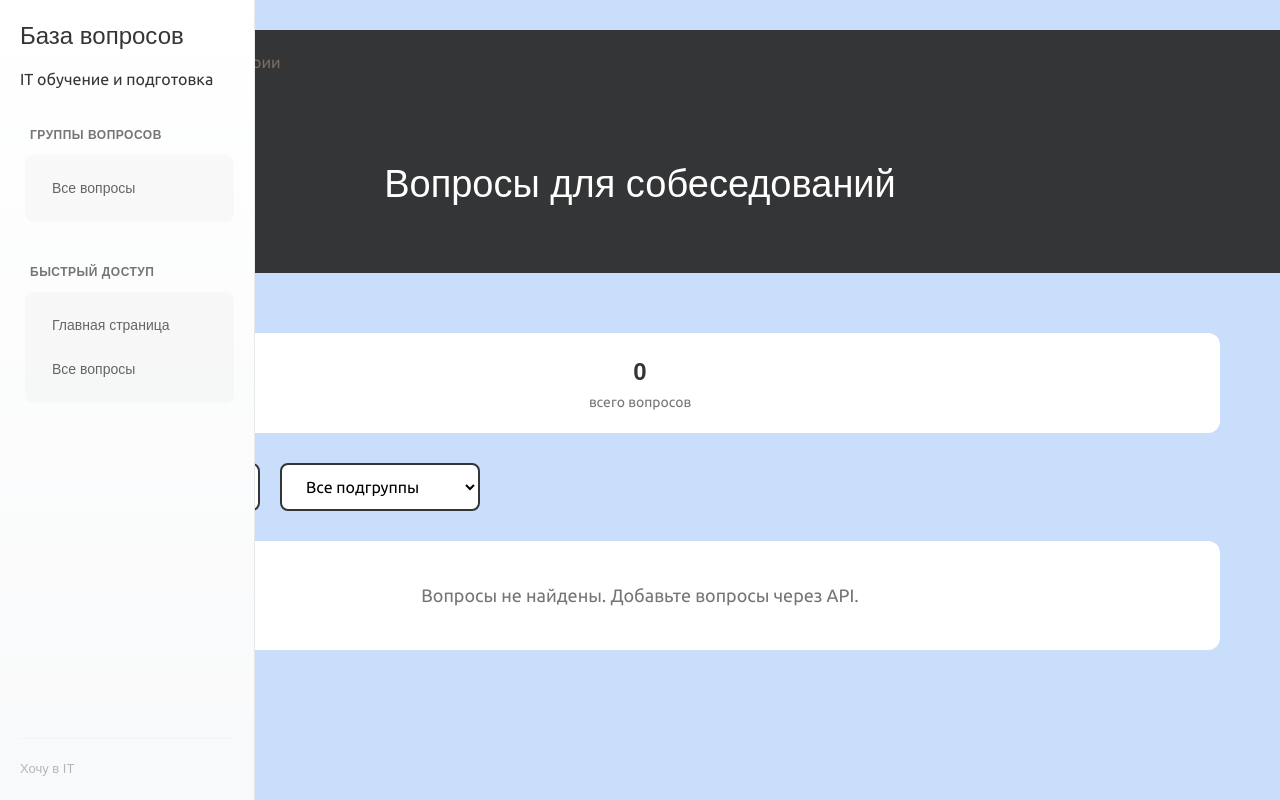
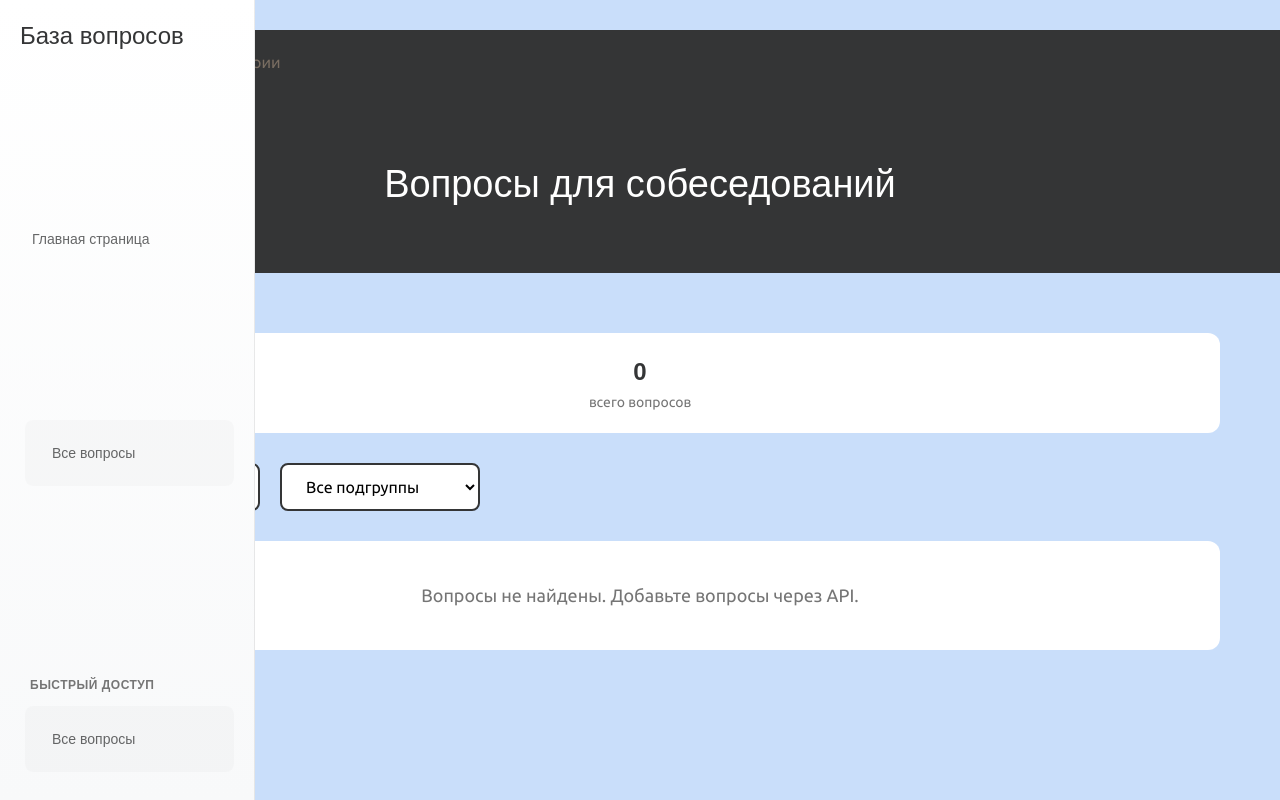
Before and after one commit to nurislam223/support_it, a FastAPI app: template app/templates/question.html in a window 1280 px wide. Run offline with FastAPI, Linux system fonts and the light colour scheme; the template is opened without the code that fills it, so the values that code supplies are empty; parts of the project's set-up code (start-up, migrations or seed data) failed here and were passed over; some web fonts are replaced.

Commit message:
Delete excess texts

```diff
--- a/app/templates/sidebar.html
+++ b/app/templates/sidebar.html
@@ -1,9 +1,8 @@
 <!-- templates/sidebar.html -->
 <div>
   <h1>База<br>вопросов</h1>
-
+<a href="/" class="nav-item" tabindex="0">Главная страница</a>
   <div class="sidebar-section">
-    <h2 class="section-title">Группы вопросов</h2>
     <div class="nav-list">
       <a href="/questions" class="nav-item" tabindex="0">Все вопросы</a>
       {% for group in groups %}
@@ -36,8 +35,6 @@
   </div>
 </div>
 
-<div class="footer-note">Хочу в IT</div>
-
 {% if current_user %}
 <script>
 document.getElementById('logoutBtn').addEventListener('click', function(e) {
--- a/app/templates/sidebar_questions.html
+++ b/app/templates/sidebar_questions.html
@@ -1,11 +1,9 @@
 <!-- templates/sidebar_questions.html -->
 <div class="sidebar-header">
   <h1 class="sidebar-title">База вопросов</h1>
-  <p class="sidebar-subtitle">IT обучение и подготовка</p>
 </div>
-
+<a href="/" class="nav-item" tabindex="0">Главная страница</a>
 <div class="sidebar-section">
-  <h2 class="section-title">Группы вопросов</h2>
   <div class="nav-list">
     <a href="/questions" class="nav-item" tabindex="0">Все вопросы</a>
     {% for group in groups %}
@@ -17,7 +15,6 @@
 <div class="sidebar-section">
   <h2 class="section-title">Быстрый доступ</h2>
   <div class="nav-list">
-    <a href="/" class="nav-item" tabindex="0">Главная страница</a>
     <a href="/questions" class="nav-item" tabindex="0">Все вопросы</a>
     {% if is_admin %}
     <a href="/add-question" class="nav-item" tabindex="0">Добавить вопрос</a>
@@ -25,5 +22,3 @@
     {% endif %}
   </div>
 </div>
-
-<div class="footer-note">Хочу в IT</div>
```
